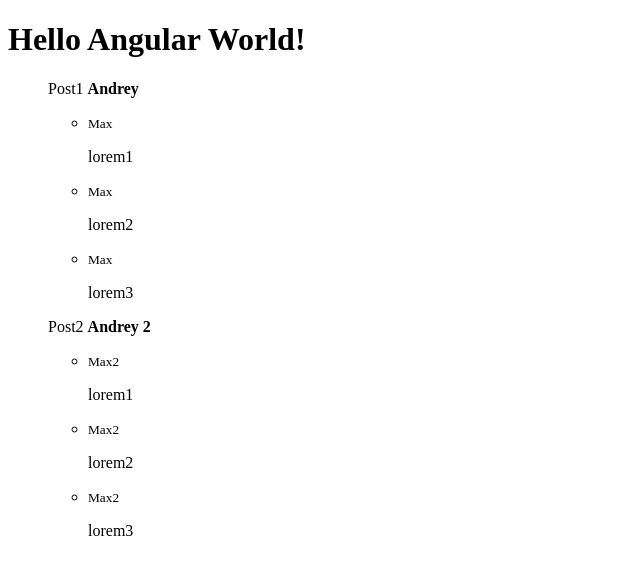
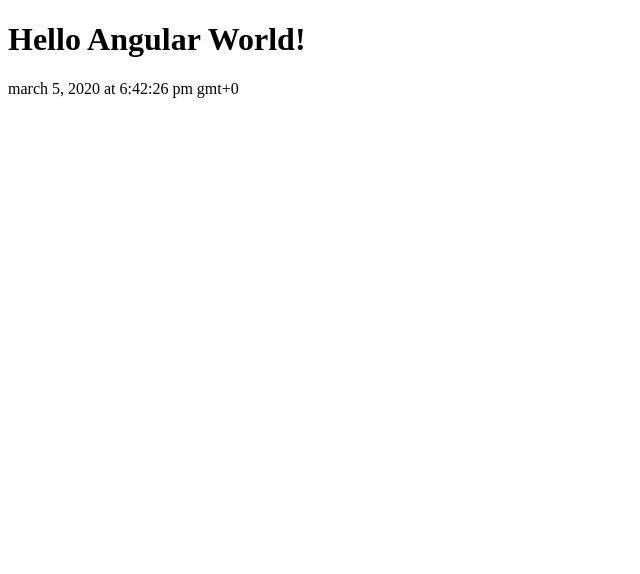
Before and after one commit to AndreyMeshkov/angular-practice-part2, an Angular app: page / in a window 1280 px wide. Shown: the top 574 px of the page, without its empty margins (0-640 px from the left). Built offline with nearby package versions, Linux system fonts and the light colour scheme.

Commit message:
feat: add pipes

```diff
--- a/src/app/app.component.html
+++ b/src/app/app.component.html
@@ -1,21 +1,5 @@
 <h1>Hello Angular World!</h1>
 
-<!--<ul>-->
-<!--  <li *ngFor="let number of arr; let idx = index">-->
-<!--    {{idx + 1}}<strong>{{number}}</strong>-->
-<!--  </li>-->
-<!--</ul>-->
-
-<ul style="list-style-type: none;">
-   <li *ngFor="let post of objs">
-     <p>{{post.title}} <b>{{post.author}}</b></p>
-     <ul>
-       <li *ngFor="let comment of post.comments">
-          <div>
-            <small>{{comment.name}}</small>
-            <p>{{comment.text}}</p>
-          </div>
-       </li>
-     </ul>
-   </li>
-</ul>
+<p>
+  {{now | date:'long' | uppercase | lowercase}}
+</p>
--- a/src/app/app.component.ts
+++ b/src/app/app.component.ts
@@ -7,19 +7,6 @@ import { Component } from '@angular/core';
 })
 export class AppComponent {
 
-  arr = [1, 1, 2, 3, 5, 8, 13];
-
-  objs = [
-    {title: 'Post1', author: 'Andrey', comments: [
-        {name: 'Max', text: 'lorem1'},
-        {name: 'Max', text: 'lorem2'},
-        {name: 'Max', text: 'lorem3'}
-      ]},
-    {title: 'Post2', author: 'Andrey 2', comments: [
-        {name: 'Max2', text: 'lorem1'},
-        {name: 'Max2', text: 'lorem2'},
-        {name: 'Max2', text: 'lorem3'}
-      ]},
-  ];
+  now = new Date();
 
 }
```
